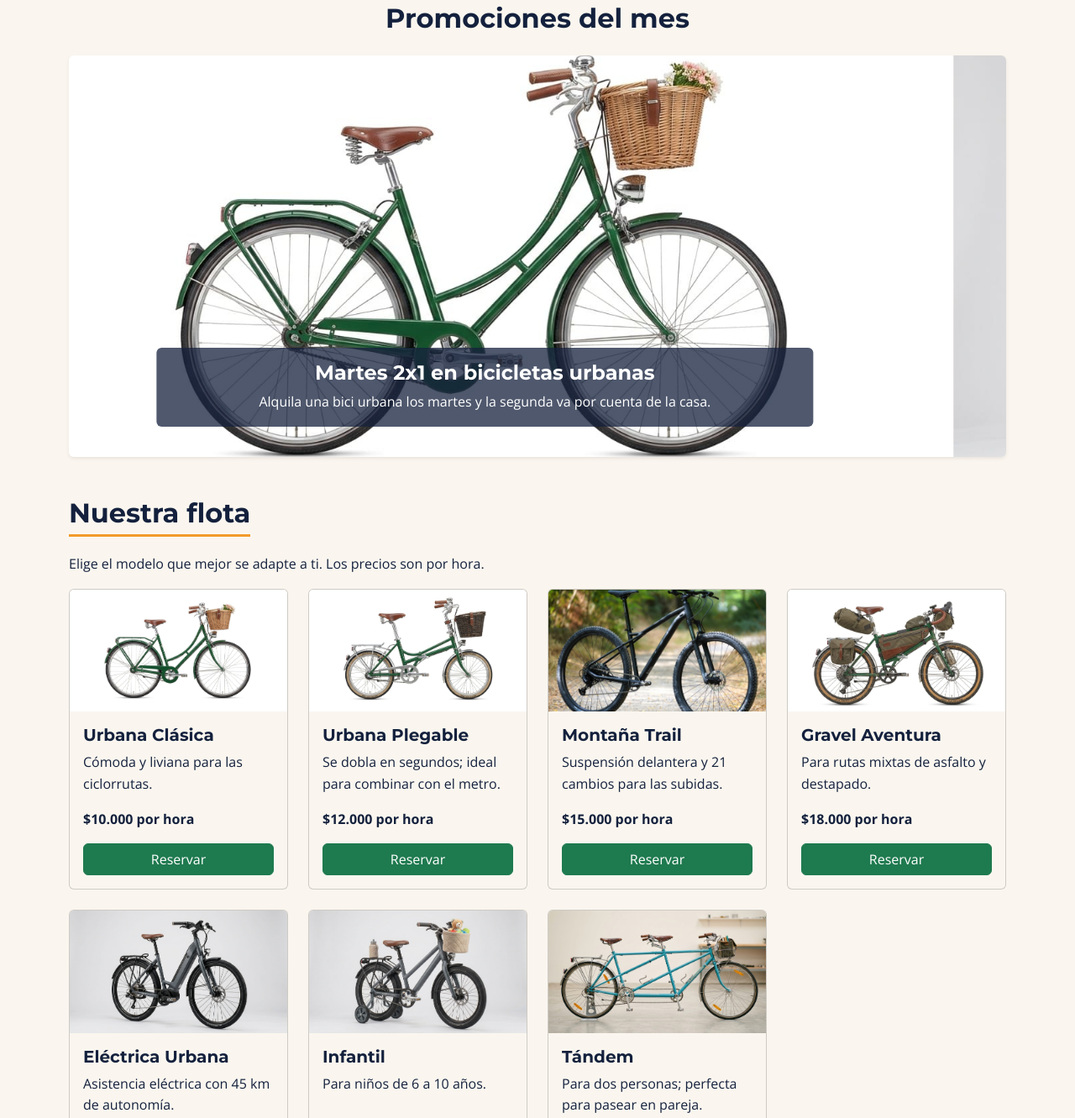
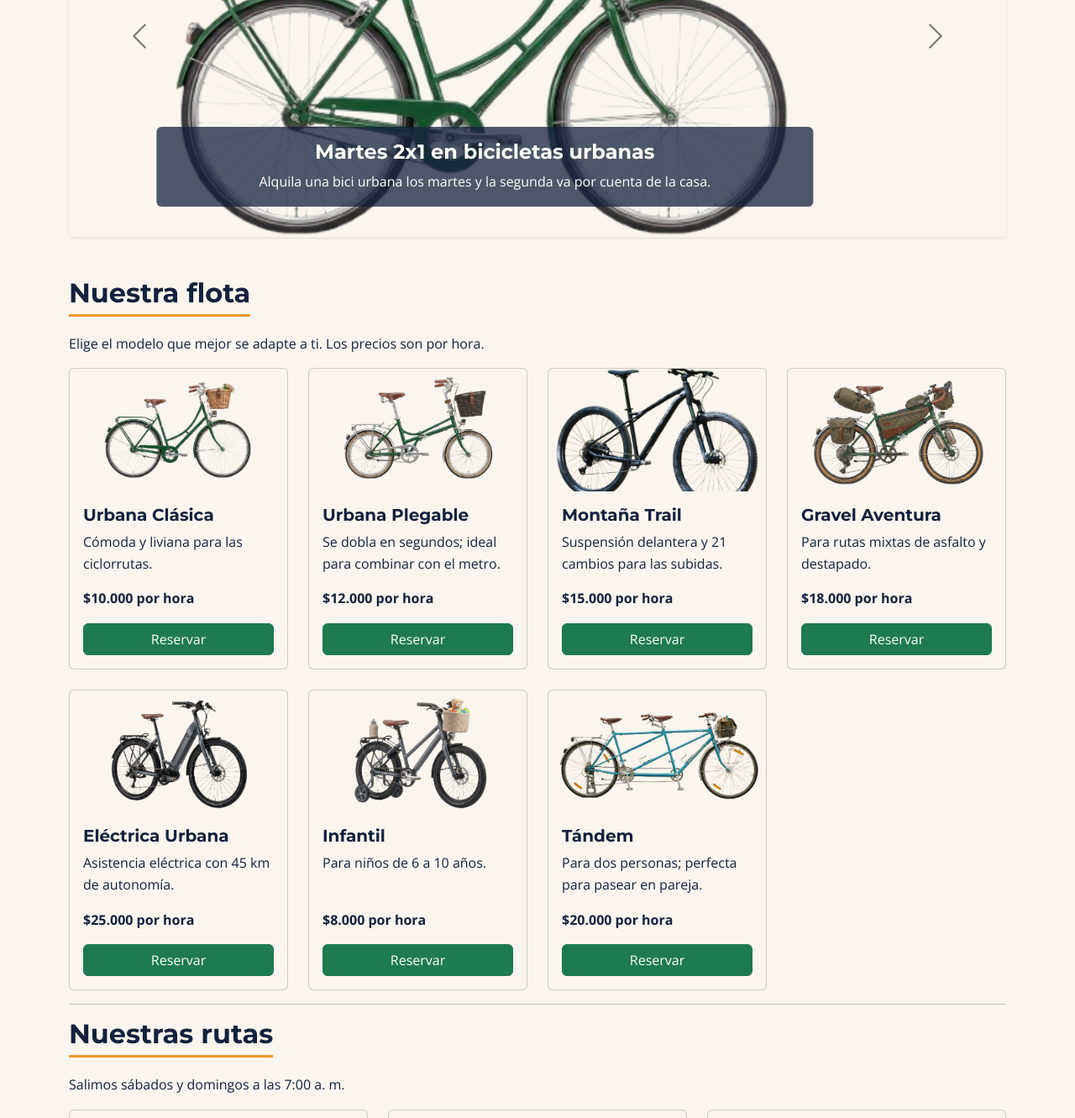
Before and after one commit to samthekiller17/Rueda-Libre-Proyecto, a plain HTML site: page index.html in a window 1280 px wide. Shown: the part 1469-2800 px from the top of the page at 84% size. Drawn offline with nearby package versions, Linux system fonts and the light colour scheme.

Commit message:
feat: se arreglo el fondo de las imagenes y se cambio el color de la flecha en el carrusel

```diff
--- a/css/styles.css
+++ b/css/styles.css
@@ -314,3 +314,10 @@
         padding: var(--espacio-s);
     }
 }
+
+.carousel-control-prev-icon,
+.carousel-control-next-icon {
+    filter: invert(1) drop-shadow(0px 0px 2px rgba(255, 255, 255, 0.8));
+    width: 2.25rem;
+    height: 2.25rem;
+}
--- a/index.html
+++ b/index.html
@@ -79,7 +79,7 @@
 
             <hr>
 
-            <h3 class="titulo-marca" >Servicios disponibles</h3>
+            <h3 class="titulo-marca">Servicios disponibles</h3>
 
             <div class="row g-3 mb-4">
                 <div class="col-12 col-md-6">
@@ -124,10 +124,10 @@
             <h2 id="titulo-promociones" class="text-center mb-4">Promociones del mes</h2>
             <div id="carruselPromociones" class="carousel slide" data-bs-ride="carousel">
                 <div class="carousel-inner rounded shadow-sm">
-                    <!-- Promoción 1 -->
+
                     <div class="carousel-item active">
                         <div class="ratio ratio-21x9">
-                            <img src="img/BicicletaClasica.jpeg" class="d-block w-100 object-fit-cover"
+                            <img src="img/BicicletaClasica.png" class="d-block w-100 object-fit-cover"
                                 alt="Promoción: Martes 2x1 en bicicletas urbanas">
                         </div>
                         <div class="carousel-caption bg-dark bg-opacity-75 rounded p-3 mb-3">
@@ -136,10 +136,10 @@
                                 cuenta de la casa.</p>
                         </div>
                     </div>
-                    <!-- Promoción 2 -->
+
                     <div class="carousel-item">
                         <div class="ratio ratio-21x9">
-                            <img src="img/BicicletaElectrica.jpeg" class="d-block w-100 object-fit-cover"
+                            <img src="img/BicicletaElectrica.png" class="d-block w-100 object-fit-cover"
                                 alt="Promoción: 20% de descuento en eléctricas de lunes a jueves">
                         </div>
                         <div class="carousel-caption bg-dark bg-opacity-75 rounded p-3 mb-3">
@@ -148,10 +148,10 @@
                                 lunes a jueves.</p>
                         </div>
                     </div>
-                    <!-- Promoción 3 -->
+
                     <div class="carousel-item">
                         <div class="ratio ratio-21x9">
-                            <img src="img/Ruta.jpg" class="d-block w-100 object-fit-cover"
+                            <img src="img/Ruta.png" class="d-block w-100 object-fit-cover"
                                 alt="Promoción: Si cumples años, el recorrido guiado es gratis">
                         </div>
                         <div class="carousel-caption bg-dark bg-opacity-75 rounded p-3 mb-3">
@@ -161,7 +161,7 @@
                         </div>
                     </div>
                 </div>
-                <!-- Controles accesibles para mouse y teclado -->
+
                 <button class="carousel-control-prev" type="button" data-bs-target="#carruselPromociones"
                     data-bs-slide="prev">
                     <span class="carousel-control-prev-icon" aria-hidden="true"></span>
@@ -179,11 +179,11 @@
             <h2 class="titulo-marca">Nuestra flota</h2>
             <p>Elige el modelo que mejor se adapte a ti. Los precios son por hora.</p>
             <div class="row g-4">
-                <!-- Modelo 1 -->
+
                 <div class="col-12 col-sm-6 col-lg-4 col-xl-3">
                     <article class="card h-100">
                         <div class="ratio ratio-16x9">
-                            <img src="img/BicicletaClasica.jpeg" class="card-img-top object-fit-cover"
+                            <img src="img/BicicletaClasica.png" class="card-img-top object-fit-cover"
                                 alt="Bicicleta urbana clásica">
                         </div>
                         <div class="card-body d-flex flex-column">
@@ -195,11 +195,11 @@
                         </div>
                     </article>
                 </div>
-                <!-- Modelo 2 -->
+
                 <div class="col-12 col-sm-6 col-lg-4 col-xl-3">
                     <article class="card h-100">
                         <div class="ratio ratio-16x9">
-                            <img src="img/BicicletaPlegable.jpeg" class="card-img-top object-fit-cover"
+                            <img src="img/BicicletaPlegable.png" class="card-img-top object-fit-cover"
                                 alt="Bicicleta urbana plegable">
                         </div>
                         <div class="card-body d-flex flex-column">
@@ -211,11 +211,11 @@
                         </div>
                     </article>
                 </div>
-                <!-- Modelo 3 -->
+
                 <div class="col-12 col-sm-6 col-lg-4 col-xl-3">
                     <article class="card h-100">
                         <div class="ratio ratio-16x9">
-                            <img src="img/Bicicleta.jpg" class="card-img-top object-fit-cover"
+                            <img src="img/Bicicleta.png" class="card-img-top object-fit-cover"
                                 alt="Bicicleta de montaña negra con suspensión">
                         </div>
                         <div class="card-body d-flex flex-column">
@@ -227,11 +227,10 @@
                         </div>
                     </article>
                 </div>
-                <!-- Modelo 4 -->
                 <div class="col-12 col-sm-6 col-lg-4 col-xl-3">
                     <article class="card h-100">
                         <div class="ratio ratio-16x9">
-                            <img src="img/BicicletaGravelAventura.jpeg" class="card-img-top object-fit-cover"
+                            <img src="img/BicicletaGravelAventura.png" class="card-img-top object-fit-cover"
                                 alt="Bicicleta gravel">
                         </div>
                         <div class="card-body d-flex flex-column">
@@ -243,11 +242,10 @@
                         </div>
                     </article>
                 </div>
-                <!-- Modelo 5 -->
                 <div class="col-12 col-sm-6 col-lg-4 col-xl-3">
                     <article class="card h-100">
                         <div class="ratio ratio-16x9">
-                            <img src="img/BicicletaElectrica.jpeg" class="card-img-top object-fit-cover"
+                            <img src="img/BicicletaElectrica.png" class="card-img-top object-fit-cover"
                                 alt="Bicicleta eléctrica urbana">
                         </div>
                         <div class="card-body d-flex flex-column">
@@ -259,11 +257,10 @@
                         </div>
                     </article>
                 </div>
-                <!-- Modelo 6 -->
                 <div class="col-12 col-sm-6 col-lg-4 col-xl-3">
                     <article class="card h-100">
                         <div class="ratio ratio-16x9">
-                            <img src="img/BicicletaInfantil.jpeg" class="card-img-top object-fit-cover"
+                            <img src="img/BicicletaInfantil.png" class="card-img-top object-fit-cover"
                                 alt="Bicicleta infantil">
                         </div>
                         <div class="card-body d-flex flex-column">
@@ -275,11 +272,10 @@
                         </div>
                     </article>
                 </div>
-                <!-- Modelo 7 -->
                 <div class="col-12 col-sm-6 col-lg-4 col-xl-3">
                     <article class="card h-100">
                         <div class="ratio ratio-16x9">
-                            <img src="img/BicicletaTandem.jpg" class="card-img-top object-fit-cover"
+                            <img src="img/BicicletaTandem.png" class="card-img-top object-fit-cover"
                                 alt="Bicicleta tándem">
                         </div>
                         <div class="card-body d-flex flex-column">
@@ -301,7 +297,7 @@
                 <div class="col-12 col-md-4">
                     <article class="card h-100">
                         <div class="ratio ratio-4x3">
-                            <img src="img/Ruta.jpg" class="card-img-top object-fit-cover"
+                            <img src="img/Ruta.png" class="card-img-top object-fit-cover"
                                 alt="Mapa ilustrado de la ruta Río y Parques">
                         </div>
                         <div class="card-body">
@@ -313,7 +309,7 @@
                 <div class="col-12 col-md-4">
                     <article class="card h-100">
                         <div class="ratio ratio-4x3">
-                            <img src="img/Ruta.jpg" class="card-img-top object-fit-cover"
+                            <img src="img/Ruta.png" class="card-img-top object-fit-cover"
                                 alt="Mapa ilustrado de la ruta Sabores de Barrio">
                         </div>
                         <div class="card-body">
@@ -325,7 +321,7 @@
                 <div class="col-12 col-md-4">
                     <article class="card h-100">
                         <div class="ratio ratio-4x3">
-                            <img src="img/Ruta.jpg" class="card-img-top object-fit-cover"
+                            <img src="img/Ruta.png" class="card-img-top object-fit-cover"
                                 alt="Mapa ilustrado de la ruta Reto Las Palmas">
                         </div>
                         <div class="card-body">
@@ -389,7 +385,7 @@
                 tu
                 identificación.<strong> Te guiaremos para seleccionar la bicicleta que mejor se adapte a tus
                     necesidades.</strong></p>
-        <hr>
+            <hr>
             <h3 class="titulo-marca">Pasos para alquilar</h3>
             <ol>
                 <li>Acércate a uno de nuestros puntos de alquiler</li>
```
Also changed, not shown: img/Bicicleta.jpg (deleted), img/Bicicleta.png (added), img/BicicletaClasica.jpeg (deleted), img/BicicletaClasica.png (added), img/BicicletaElectrica.jpeg (deleted), img/BicicletaElectrica.png (added), img/BicicletaGravelAventura.jpeg (deleted), img/BicicletaGravelAventura.png (added), img/BicicletaInfantil.jpeg (deleted), img/BicicletaInfantil.png (added), img/BicicletaPlegable.jpeg (deleted), img/BicicletaPlegable.png (added), img/BicicletaTandem.jpg (deleted), img/BicicletaTandem.png (added), 2 more files.
